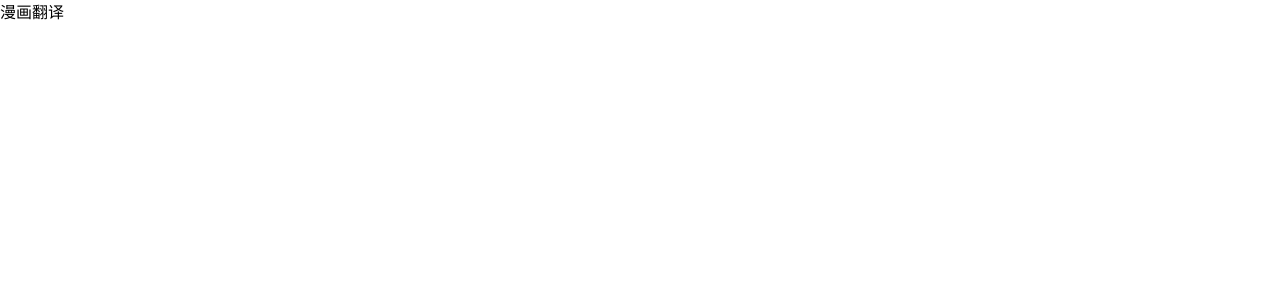
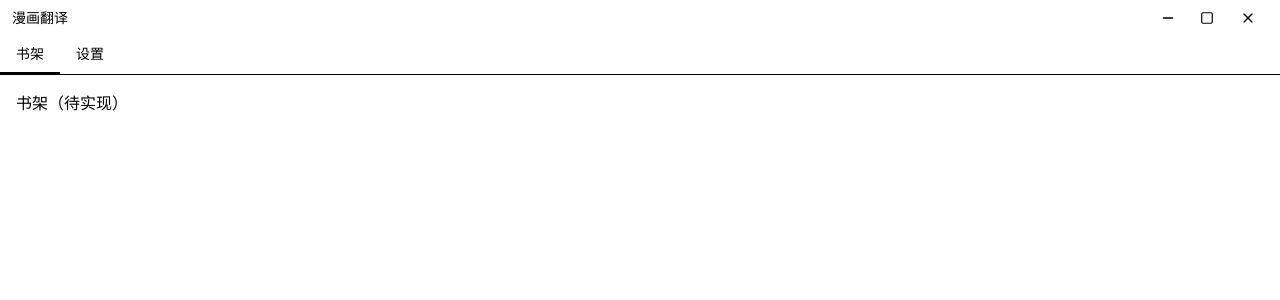
Before and after one commit to monaican/comic-lens, a React (Vite) app: page / in a window 1280 px wide. Shown: the top 300 px of the page. Built offline with nearby package versions, Linux system fonts and the light colour scheme.

Commit message:
feat: add TitleBar, TabBar, and App shell with tab management

```diff
--- a/src/renderer/App.tsx
+++ b/src/renderer/App.tsx
@@ -1,5 +1,64 @@
+import { useState, useCallback } from 'react'
+import TitleBar from './components/TitleBar'
+import TabBar from './components/TabBar'
+import Bookshelf from './components/Bookshelf'
+import Settings from './components/Settings'
+import Workspace from './components/Workspace'
+import type { Project } from './types'
+
+interface WorkspaceTab {
+  id: string
+  projectId: string
+  label: string
+  status: string
+}
+
 function App(): React.ReactElement {
-  return <div data-theme="light" className="h-screen">漫画翻译</div>
+  const [activeTab, setActiveTab] = useState('bookshelf')
+  const [workspaceTabs, setWorkspaceTabs] = useState<WorkspaceTab[]>([])
+
+  const openProject = useCallback((project: Project) => {
+    const existing = workspaceTabs.find(t => t.projectId === project.id)
+    if (existing) {
+      setActiveTab(existing.id)
+      return
+    }
+    const tab: WorkspaceTab = {
+      id: `ws-${project.id}`,
+      projectId: project.id,
+      label: project.name,
+      status: project.status
+    }
+    setWorkspaceTabs(prev => [...prev, tab])
+    setActiveTab(tab.id)
+  }, [workspaceTabs])
+
+  const closeTab = useCallback((tabId: string) => {
+    setWorkspaceTabs(prev => prev.filter(t => t.id !== tabId))
+    if (activeTab === tabId) setActiveTab('bookshelf')
+  }, [activeTab])
+
+  const tabs = [
+    { id: 'bookshelf', label: '书架', closable: false },
+    { id: 'settings', label: '设置', closable: false },
+    ...workspaceTabs.map(t => ({
+      id: t.id, label: t.label, closable: true, status: t.status
+    }))
+  ]
+
+  const activeWorkspace = workspaceTabs.find(t => t.id === activeTab)
+
+  return (
+    <div data-theme="light" className="h-screen flex flex-col">
+      <TitleBar />
+      <TabBar tabs={tabs} activeId={activeTab} onSelect={setActiveTab} onClose={closeTab} />
+      <div className="flex-1 overflow-hidden">
+        {activeTab === 'bookshelf' && <Bookshelf onOpenProject={openProject} />}
+        {activeTab === 'settings' && <Settings />}
+        {activeWorkspace && <Workspace projectId={activeWorkspace.projectId} />}
+      </div>
+    </div>
+  )
 }
 
 export default App
--- /dev/null
+++ b/src/renderer/components/Bookshelf.tsx
@@ -0,0 +1,7 @@
+import type { Project } from '../types'
+
+interface Props { onOpenProject: (project: Project) => void }
+
+export default function Bookshelf({ onOpenProject: _ }: Props) {
+  return <div className="p-4">书架（待实现）</div>
+}
--- /dev/null
+++ b/src/renderer/components/Settings.tsx
@@ -0,0 +1,3 @@
+export default function Settings() {
+  return <div className="p-4">设置（待实现）</div>
+}
--- /dev/null
+++ b/src/renderer/components/TabBar.tsx
@@ -0,0 +1,52 @@
+import { X } from 'lucide-react'
+
+interface Tab {
+  id: string
+  label: string
+  closable: boolean
+  status?: string
+}
+
+interface TabBarProps {
+  tabs: Tab[]
+  activeId: string
+  onSelect: (id: string) => void
+  onClose: (id: string) => void
+}
+
+const statusColors: Record<string, string> = {
+  idle: 'bg-base-300',
+  analyzing: 'bg-info',
+  translating: 'bg-warning',
+  completed: 'bg-success',
+  failed: 'bg-error'
+}
+
+export default function TabBar({ tabs, activeId, onSelect, onClose }: TabBarProps) {
+  return (
+    <div className="flex items-center bg-base-100 border-b border-base-300 overflow-x-auto">
+      {tabs.map(tab => (
+        <div
+          key={tab.id}
+          className={`flex items-center gap-1 px-4 py-2 cursor-pointer border-b-2 text-sm whitespace-nowrap ${
+            activeId === tab.id
+              ? 'border-primary text-primary'
+              : 'border-transparent hover:bg-base-200'
+          }`}
+          onClick={() => onSelect(tab.id)}
+        >
+          {tab.status && (
+            <span className={`w-2 h-2 rounded-full ${statusColors[tab.status] || 'bg-base-300'}`} />
+          )}
+          <span>{tab.label}</span>
+          {tab.closable && (
+            <button
+              className="btn btn-ghost btn-xs btn-circle ml-1"
+              onClick={(e) => { e.stopPropagation(); onClose(tab.id) }}
+            ><X className="w-3 h-3" /></button>
+          )}
+        </div>
+      ))}
+    </div>
+  )
+}
--- /dev/null
+++ b/src/renderer/components/TitleBar.tsx
@@ -0,0 +1,18 @@
+import { Minus, Square, X } from 'lucide-react'
+
+export default function TitleBar() {
+  return (
+    <div className="flex items-center justify-between h-9 bg-base-200 select-none"
+         style={{ WebkitAppRegion: 'drag' } as React.CSSProperties}>
+      <div className="pl-3 text-sm font-medium">漫画翻译</div>
+      <div className="flex" style={{ WebkitAppRegion: 'no-drag' } as React.CSSProperties}>
+        <button className="btn btn-ghost btn-xs rounded-none w-10 h-9"
+                onClick={() => window.api.window.minimize()}><Minus className="w-4 h-4" /></button>
+        <button className="btn btn-ghost btn-xs rounded-none w-10 h-9"
+                onClick={() => window.api.window.maximize()}><Square className="w-3.5 h-3.5" /></button>
+        <button className="btn btn-ghost btn-xs rounded-none w-10 h-9 hover:bg-error hover:text-error-content"
+                onClick={() => window.api.window.close()}><X className="w-4 h-4" /></button>
+      </div>
+    </div>
+  )
+}
--- /dev/null
+++ b/src/renderer/components/Workspace.tsx
@@ -0,0 +1,5 @@
+interface Props { projectId: string }
+
+export default function Workspace({ projectId: _ }: Props) {
+  return <div className="p-4">工作区（待实现）</div>
+}
```
